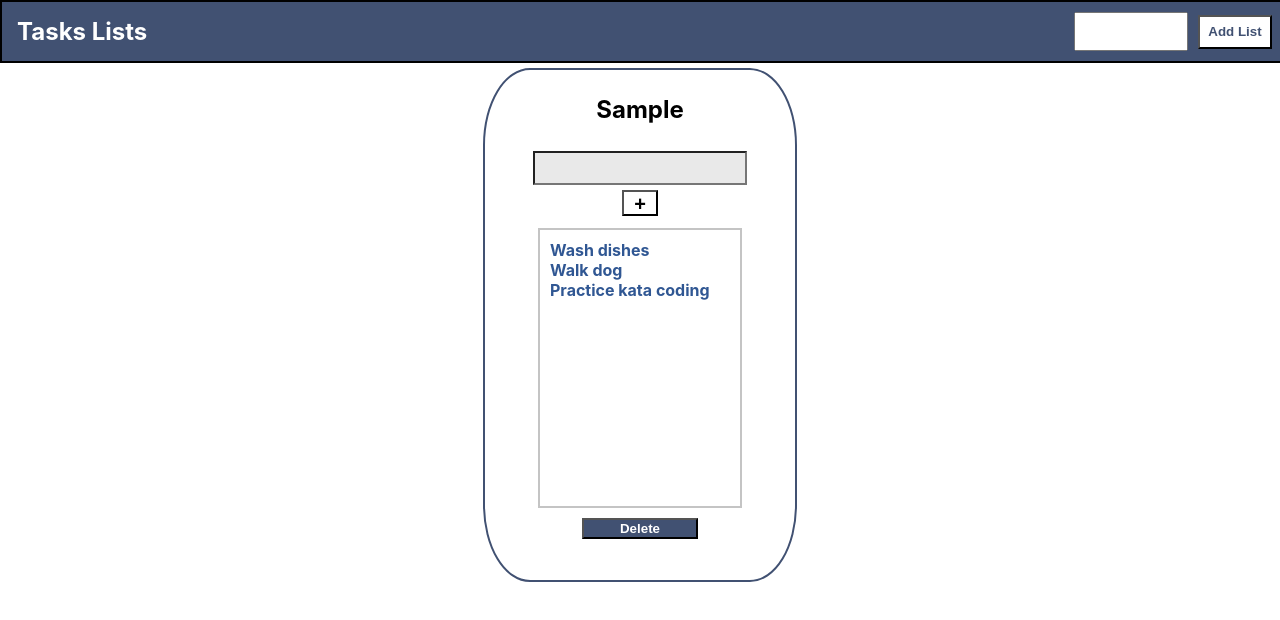
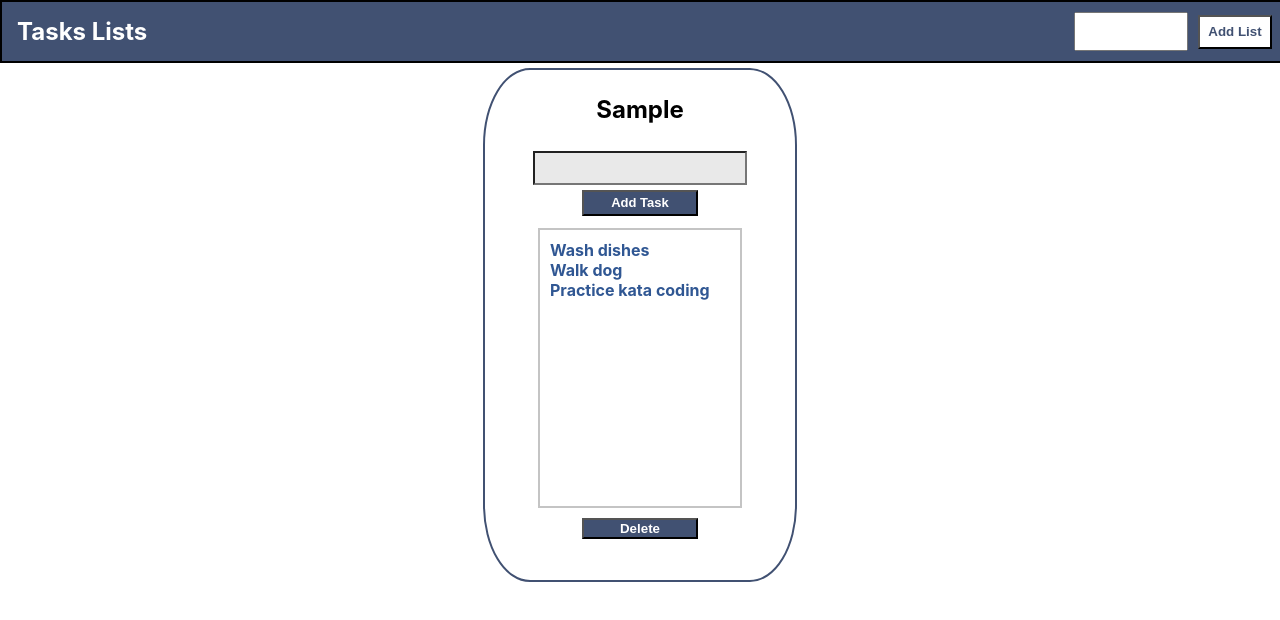
Before and after one commit to oddporson/todo-app-react, a React (Create React App) app: page / in a window 1280 px wide. Both pictures are taken after typing "Sample" into the empty fields and a click on the button "Add List". Shown: the top 620 px of the page. Built offline with nearby package versions, Linux system fonts and the light colour scheme.

Commit message:
update add task button

```diff
--- a/src/components/TodoForm.css
+++ b/src/components/TodoForm.css
@@ -15,10 +15,10 @@
 }
 
 .form button {
-  background-color: rgb(255, 255, 255);
-  width: 20px;
+  background-color: rgb(65, 81, 114);
+  width: 100px;
   height: 20px;
-  font-weight: light;
-  font-size: 20px;
-  color: black;
+  font-weight: bold;
+  font-size: 13px;
+  color: rgb(255,255,255);
 }
--- a/src/components/TodoForm.jsx
+++ b/src/components/TodoForm.jsx
@@ -4,7 +4,7 @@ const TodoForm = () => {
   return (
     <form className="form">
       <input />
-      <button>+</button>
+      <button>Add Task</button>
     </form>
   );
 };
```
